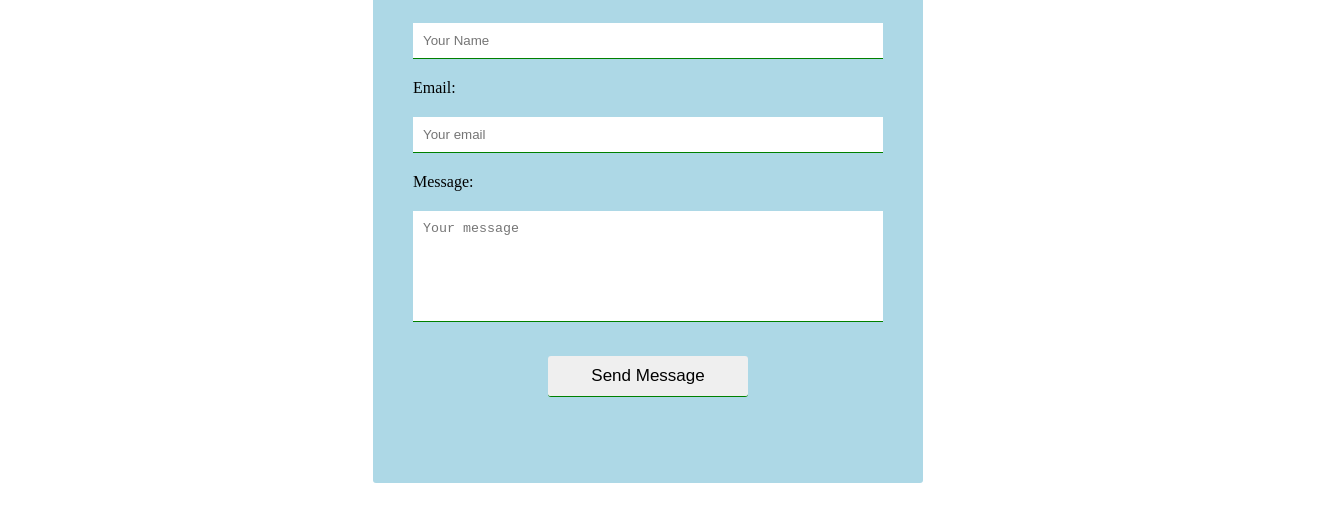
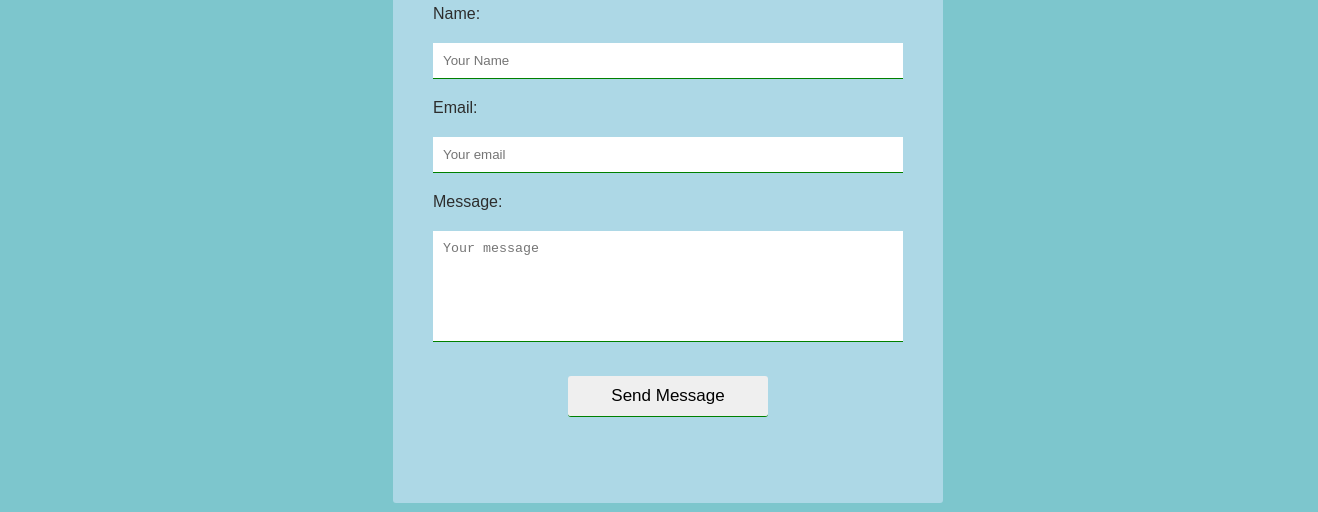
Before and after one commit to shakurgabriel/shakurgabriel.github.io, a plain HTML site: page contact/contact/index.html in a window 1280 px wide. Shown: the part 326-838 px from the top of the page, 1318 px wide, since content can reach past the window. Before the commit the page ends 809 px from the top, so only its background shows below. Drawn offline with nearby package versions, Linux system fonts and the light colour scheme.

Commit message:
Update style.css

```diff
--- a/contact/contact/style.css
+++ b/contact/contact/style.css
@@ -1,6 +1,10 @@
 html, body {
   height: 100%;
   width: 100%;
+  background: rgb(125, 198, 205);
+  color: rgb(45, 45, 45);
+  padding: 10px;
+  font-family: arial;
 }
 form {
   max-width: 550px;
```
